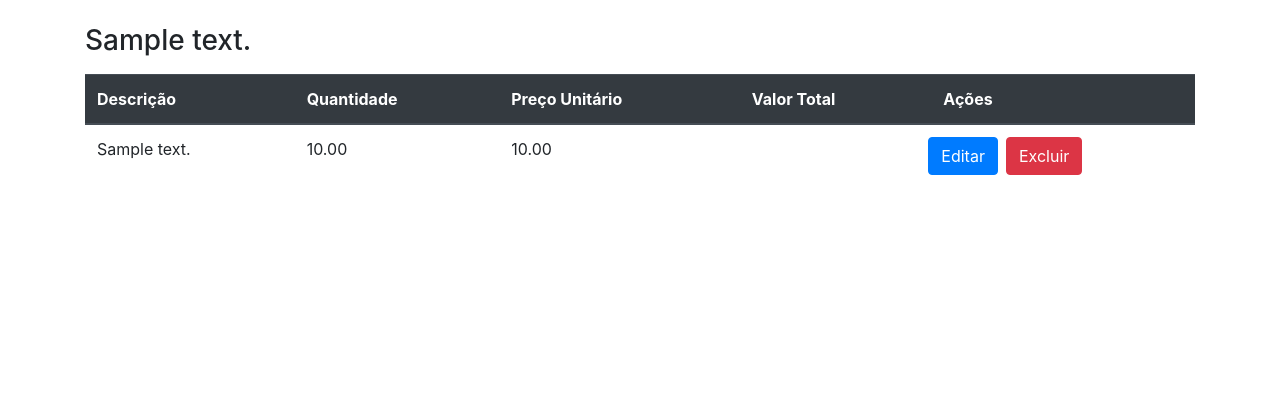
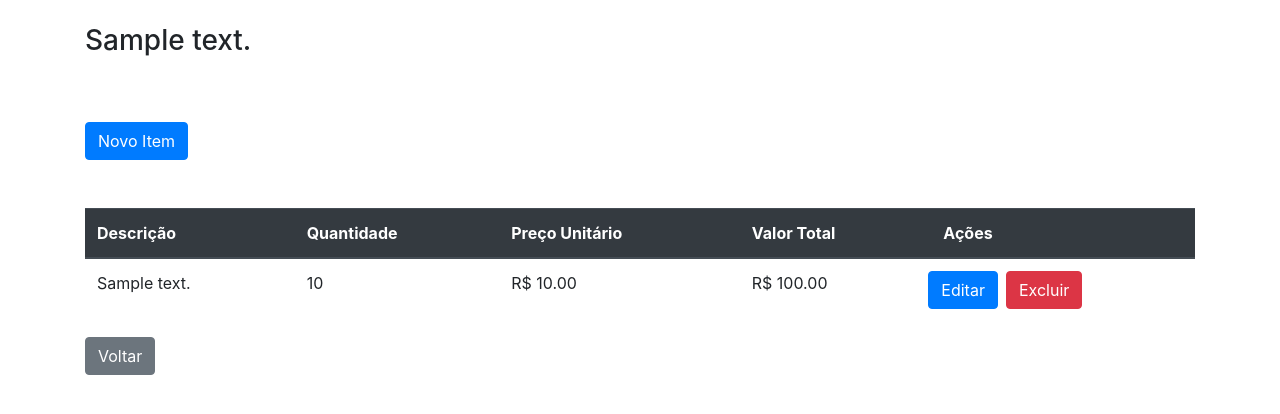
Before and after one commit to jcarlosrlopes/money_notebook, a Django app: page /contas/1/vales/1 in a window 1280 px wide. Shown: the part 56-470 px from the top of the page. Run offline with Django 3.2, Linux system fonts and the light colour scheme; a user stored in the database is signed in; tables that the repository leaves empty hold one stand-in row (values such as "Sample post"); some libraries are stand-ins or nearby versions.

Commit message:
Fixed inline formset functionality of Sales and sales items

```diff
--- a/money_notebook/sales/templates/sales/payments.html
+++ b/money_notebook/sales/templates/sales/payments.html
@@ -6,6 +6,7 @@
 
     <a href="{% url 'sales:new_payment' view.kwargs.sale_id %}" class="btn btn-primary my-5">Novo Pagamento</a>
 
+    {% if payments %}
         <table class="table">
             <thead class="thead-dark">
                 <tr>
@@ -32,6 +33,9 @@
                 {% endfor %}
             </tbody>
         </table>
+    {% else %}
+        <p class="text-center">Não há pagamentos para este vale.</p>
+    {% endif %}
 
     {% include 'includes/pagination.html' %}
 
--- a/money_notebook/sales/templates/sales/view_sale.html
+++ b/money_notebook/sales/templates/sales/view_sale.html
@@ -4,6 +4,9 @@
 
     <h3 class="mb-3">{{ sale.description }}</h3>
 
+    <a href="{% url 'sales:new_item' view.kwargs.sale_id %}" class="btn btn-primary my-5">Novo Item</a>
+
+    {% if items %}
     <table class="table">
         <thead class="thead-dark">
             <th>Descrição</th>
@@ -13,21 +16,26 @@
             <th>Ações</th>
         </thead>
         <tbody>
-            {% for item in sale.items.all %}
+            {% for item in items.with_total %}
                 <tr>
                     <td>{{ item.description }}</td>
-                    <td>{{ item.quantity }}</td>
-                    <td>{{ item.unit_price }}</td>
-                    <td>{{ item.total_value }}</td>
+                    <td>{{ item.quantity|floatformat:"-2" }}</td>
+                    <td>R$ {{ item.unit_price|floatformat:2 }}</td>
+                    <td>R$ {{ item.total|floatformat:2 }}</td>
                     <td>
                         <div class="row">
-                            <a href="{% url 'sales:update_item' item.id %}" class="btn btn-primary mr-2">Editar</a>
-                            <a href="{% url 'sales:delete_item' item.id %}" class="btn btn-danger js-load-form">Excluir</a>
+                            <a href="{% url 'sales:update_item' sale.id item.id %}" class="btn btn-primary mr-2">Editar</a>
+                            <a href="{% url 'sales:delete_item' sale.id item.id %}" class="btn btn-danger js-load-form">Excluir</a>
                         </div>
                     </td>
                 </tr>
             {% endfor %}
         </tbody>
     </table>
+    {% else %}
+        <p class="text-center">Não há items cadastrados para esse vale.</p>
+    {% endif %}
+
+    <a href="{% url 'sales:view_account' sale.account.id %}" class="btn btn-secondary">Voltar</a>
 
 {% endblock content %}
--- a/money_notebook/sales/views.py
+++ b/money_notebook/sales/views.py
@@ -2,15 +2,13 @@ from django.shortcuts import render, get_list_or_404, get_object_or_404, redirec
 from django.contrib.auth.decorators import login_required
 from django.contrib.messages.views import SuccessMessageMixin
 from django.views.generic import ListView, DetailView, CreateView, UpdateView, DeleteView
-from django.forms.models import inlineformset_factory
-from django.forms.formsets import all_valid
 from django.utils.decorators import method_decorator
 from django.urls import reverse_lazy
 from django.db import transaction
 from django.db.models import Sum
+from extra_views import CreateWithInlinesView, UpdateWithInlinesView, InlineFormSetFactory
 from .models import OnCreditSale, ClientAccount, SaleItem, Payment
 from .forms import ClientAccountForm, OnCreditSaleForm, SaleItemForm, PaymentForm
-from extra_views import CreateWithInlinesView, UpdateWithInlinesView, InlineFormSetFactory
 
 class SaleItemInline(InlineFormSetFactory):
     model = SaleItem
@@ -23,49 +21,6 @@ class HomeListView(ListView):
     queryset = OnCreditSale.objects.order_by('created_at')[:5]
     context_object_name = 'oldest_sales'
     paginate_by = 10
-
-# @method_decorator(login_required, 'dispatch')
-# class ClientsListView(ListView):
-#     template_name = 'sales/clients.html'
-#     context_object_name = 'clients'
-#     model = ClientAccount
-#     paginate_by = 10
-
-# @login_required
-# def new_client(request):
-#     if request.method == 'POST':
-#         try:
-#             form = ClientAccountForm(request.POST)
-#             form.save()
-#             return redirect('sales:clientes')
-#         except ValueError:
-#             return render(request, 'sales/new_update_client.html', { 'form': form })
-#     else:
-#         client_form = ClientAccountForm()
-#         return render(request, 'sales/new_update_client.html', { 'form': client_form })
-
-# @method_decorator(login_required, 'dispatch')
-# class ClientUpdateView(UpdateView):
-#     model = ClientAccount
-#     form_class = ClientAccountForm
-#     template_name = 'sales/new_update_client.html'
-#     context_object_name = 'client'
-#     pk_url_kwarg = 'client_id'
-#     success_url = reverse_lazy('sales:clientes')
-
-# @method_decorator(login_required, 'dispatch')
-# class ClientDetailView(DetailView):
-#     model = ClientAccount
-#     template_name = 'sales/view_client.html'
-#     context_object_name = 'client'
-#     pk_url_kwarg = 'client_id'
-
-# @login_required
-# def delete_client(request, client_id):
-#     client = get_object_or_404(ClientAccount, pk=client_id)
-#     if request.method == 'POST':
-#         client.delete()
-#         return redirect('sales:clientes')
 
 @method_decorator(login_required, 'dispatch')
 class AccountsListView(ListView):
@@ -83,13 +38,16 @@ class AccountsListView(ListView):
         queryset = super().get_queryset()
         return queryset.annotate(total_value=Sum('sales__total_value')).order_by('created_at')
 
-
 @method_decorator(login_required, 'dispatch')
 class AccountDetailView(DetailView):
     model = ClientAccount
     template_name = 'sales/view_account.html'
     context_object_name = 'account'
     pk_url_kwarg = 'account_id'
+
+    def get_queryset(self):
+        queryset = super().get_queryset()
+        return queryset.annotate(total_value=Sum('sales__total_value'))
 
 @method_decorator(login_required, 'dispatch')
 class AccountCreateView(CreateView):
@@ -102,20 +60,6 @@ class AccountCreateView(CreateView):
         newaccount.created_by = self.request.user
         newaccount.save()
         return redirect('sales:accounts')
-
-# def new_account(request):
-#     if request.method == 'POST':
-#         try:
-#             form = ClientAccountForm(request.POST)
-#             newaccount = form.save(commit=False)
-#             newaccount.created_by = request.user
-#             newaccount.save()
-#             return redirect('sales:accounts')
-#         except ValueError:
-#             return render(request, 'sales/new_update_account.html', {'form': form })
-#     else:
-#         form = ClientAccountForm()
-        # return render(request, 'sales/new_update_account.html', {'form': form })
 
 @method_decorator(login_required, 'dispatch')
 class AccountUpdateView(UpdateView):
@@ -135,42 +79,6 @@ class AccountDeleteView(SuccessMessageMixin, DeleteView):
     pk_url_kwarg = 'account_id'
     success_message = "Conta excluída com sucesso!"
 
-# @login_required
-# def new_update_sale(request, account_id):
-#     account = get_object_or_404(ClientAccount, pk=account_id)
-#     SaleItemFormSet = inlineformset_factory(OnCreditSale, SaleItem, form=SaleItemForm, can_delete=False)
-#     if request.method == 'POST':
-#         try:
-#             with transaction.atomic():
-#                 form = OnCreditSaleForm(request.POST, prefix='sale')
-#                 sale = form.save(commit=False)
-#                 sale.total_value = 0
-#                 sale.account = account
-#                 sale.created_by = request.user
-#                 sale.save()
-
-#                 formset = SaleItemFormSet(request.POST, prefix='items', instance=sale)
-#                 sale_total = 0
-#                 if formset.is_valid():
-#                     items_form = formset.save(commit=False)
-#                     print(items_form)
-#                     for item in items_form:
-#                         item.total_value = item.quantity * item.unit_price
-#                         sale_total += item.total_value
-#                         item.save()
-
-#                     sale_update = OnCreditSale.objects.select_for_update().get(pk=sale.id)
-#                     sale_update.total_value = sale_total
-#                     sale_update.save()
-
-#             return redirect(reverse('sales:view_account', kwargs={ 'account_id': account_id }))
-#         except ValueError:
-#             return render(request, 'sales/new_update_sale.html', { 'form': form })
-#     else:
-#         form = OnCreditSaleForm(prefix='sale')
-#         formset = SaleItemFormSet(queryset=SaleItem.objects.none())
-#         return render(request, 'sales/new_update_sale.html', { 'sale_form': form, 'item_formset': formset })
-
 @method_decorator(login_required, 'dispatch')
 class SaleCreateView(CreateWithInlinesView):
     model = OnCreditSale
@@ -184,29 +92,25 @@ class SaleCreateView(CreateWithInlinesView):
             self.fields = ['account', 'description', 'receipt']
         return super().dispatch(request, *args, **kwargs)
 
-    # def form_valid(self, form):
-    #     sale = form.save(commit=False)
-    #     sale.created_by = self.request.user
-    #     sale.save()
+    def forms_valid(self, form, inlines):
+        if 'account_id' in self.kwargs:
+            form.instance.account = ClientAccount.objects.get(pk=self.kwargs['account_id'])
 
-    #     if formset.is_valid():
-    #         items_form = formset.save(commit=False)
-    #         print(items_form)
-    #         for item in items_form:
-    #             item.total_value = item.quantity * item.unit_price
-    #             sale_total += item.total_value
-    #             item.save()
+        form.instance.created_by = self.request.user
 
-    #         sale_update = OnCreditSale.objects.select_for_update().get(pk=sale.id)
-    #         sale_update.total_value = sale_total
-    #         sale_update.save()
-    #     return redirect(reverse('sales:payments',kwargs={ 'sale_id': sale.id }))
+        with transaction.atomic():
+            self.object = form.save()
 
-    # def get_context_data(self, **kwargs):
-    #     print(kwargs)
-    #     if 'account_id' not in kwargs:
-    #         self.fields = ['account', 'description', 'receipt']
-    #     return super().get_context_data(**kwargs)
+            response = self.form_valid(form)
+            items = inlines[0].save(commit=False)
+            for item in items:
+                item.created_by = self.request.user
+                item.save()
+
+            self.object.calculate_total()
+            self.object.save()
+
+        return redirect(self.object.get_absolute_url())
 
 @method_decorator(login_required, 'dispatch')
 class SaleUpdateView(UpdateWithInlinesView):
@@ -216,6 +120,19 @@ class SaleUpdateView(UpdateWithInlinesView):
     pk_url_kwarg = 'sale_id'
     fields = ['description', 'receipt']
     success_url = reverse_lazy('sales:sales')
+
+    def forms_valid(self, form, inlines):
+        with transaction.atomic():
+            response = self.form_valid(form)
+            items = inlines[0].save(commit=False)
+            for item in items:
+                item.created_by = self.request.user
+                item.save()
+
+            self.object.calculate_total()
+            self.object.save()
+
+        return redirect(self.object.get_absolute_url())
 
 @method_decorator(login_required, 'dispatch')
 class SalesListView(ListView):
@@ -240,13 +157,26 @@ class SaleDetailView(DetailView):
     context_object_name = 'sale'
     pk_url_kwarg = 'sale_id'
 
+    def get_context_data(self, **kwargs):
+        context = super().get_context_data(**kwargs)
+        context["items"] = self.get_object().items.all()
+        return context
+
 @method_decorator(login_required, 'dispatch')
 class SaleDeleteView(DeleteView):
     model = OnCreditSale
     template_name = 'sales/delete_sale.html'
     pk_url_kwarg = 'sale_id'
-    success_url = reverse_lazy('sales:sales')
+    # success_url = reverse_lazy('sales:sales')
     context_object_name = 'sale'
+
+    def delete(self, request, *args, **kwargs):
+        if 'account_id' in self.kwargs:
+            self.success_url = redirect('sales:accounts', kwargs={ 'account_id': self.kwargs['account_id']})
+        else:
+            self.success_url = reverse_lazy('sales:sales')
+
+        return super().delete(request, *args, **kwargs)
 
 @method_decorator(login_required, 'dispatch')
 class SaleItemCreateView(CreateView):
@@ -302,116 +232,12 @@ class SaleItemDeleteView(DeleteView):
             sale.save()
 
         return redirect(self.get_success_url(), kwargs= { 'sale_id': kwargs['sale_id']})
-    # model = OnCreditSale
-    # form_class = OnCreditSaleForm
-
-    # def get(self, request, *args, **kwargs):
-    #     """
-    #     Handles GET requests and instantiates a blank version of the form and formsets.
-    #     """
-    #     self.object = self.get_object()
-    #     form_class = self.get_form_class()
-    #     form = self.get_form(form_class)
-    #     SaleItemFormSet = inlineformset_factory(OnCreditSale, SaleItem, form=SaleItemForm, can_delete=False, extra=1)
-    #     inlines = SaleItemFormSet(instance=self.object)
-    #     return self.render_to_response(
-    #         self.get_context_data(form=form, inlines=inlines, **kwargs)
-    #     )
-
-    # def post(self, request, *args, **kwargs):
-    #     """
-    #     Handles POST requests, instantiating a form and formset instances with the
-    #     passed POST variables and then checked for validity.
-    #     """
-    #     self.object = self.get_object()
-    #     form_class = self.get_form_class()
-    #     form = self.get_form(form_class)
-
-    #     initial_object = self.object
-    #     if form.is_valid():
-    #         self.object = form.save(commit=False)
-    #         form_validated = True
-    #     else:
-    #         form_validated = False
-
-    #     SaleItemFormSet = inlineformset_factory(OnCreditSale, SaleItem, form=SaleItemForm, can_delete=False, extra=1)
-    #     inlines = SaleItemFormSet()
-
-    #     if all_valid(inlines) and form_validated:
-    #         return self.forms_valid(form, inlines)
-    #     self.object = initial_object
-    #     return self.forms_invalid(form, inlines)
-
-    # def forms_valid(self, form, inlines):
-    #     """
-    #     If the form and formsets are valid, save the associated models.
-    #     """
-    #     response = self.form_valid(form)
-    #     for formset in inlines:
-    #         formset.save()
-    #     return response
-
-    # def forms_invalid(self, form, inlines):
-    #     """
-    #     If the form or formsets are invalid, re-render the context data with the
-    #     data-filled form and formsets and errors.
-    #     """
-    #     return self.render_to_response(
-    #         self.get_context_data(form=form, inlines=inlines)
-    #     )
-
-    # def get_context_data(self, **kwargs):
-    #     context = super(SaleUpdateView, self).get_context_data(**kwargs)
-    #     SaleItemFormSet = inlineformset_factory(OnCreditSale, SaleItem, form=SaleItemForm, can_delete=False, extra=1)
-    #     # context["formset"] = SaleItemFormSet(instance=self.object)
-    #     if self.request.POST:
-    #         context['sale_form'] = OnCreditSaleForm(self.request.POST, instance=self.object)
-    #         context['item_formset'] = SaleItemFormSet(self.request.POST, instance=self.object)
-    #     else:
-    #         context['sale_form'] = OnCreditSaleForm(instance=self.object)
-    #         context['item_formset'] = SaleItemFormSet(instance=self.object)
-    #     return context
-
-    # def form_valid(self, form):
-    #     context = self.get_context_data()
-    #     form_class = self.get_form_class()
-    #     form = self.get_form(form_class)
-    #     print(form)
-    #     print(self.get_object())
-    #     print(context["sale_form"])
-
-    #     # sale_update = OnCreditSale.objects.select_for_update().get(pk=self.object.id)
-    #     item_form = context['item_formset']
-    #     if item_form.is_valid():
-    #         self.object = form.save()
-    #         item_form.instance = self.object
-    #         item_form.save()
-
-    #     # print(self.object)
-
-    #     return redirect(reverse('sales:view_sale', kwargs={ 'account_id': self.object.account.id, 'sale_id': self.object.id }))
-
-    # form = OnCreditSaleForm(prefix='sale')
-    # # SaleItemFormSet = inlineformset_factory(OnCreditSale, SaleItem, form=SaleItemForm, can_delete=False)
-    # formset = SaleItemFormSet(queryset=SaleItem.objects.none())
-
-# @login_required
-# def delete_sale(request, sale_id):
-#     sale = get_object_or_404(OnCreditSale, pk=sale_id)
-#     if request.method == 'POST':
-#         sale.delete()
-#         return redirect('sales:sales')
-
-# def view_sale(request, account_id, sale_id):
-#     sale = OnCreditSale.objects.get(pk=sale_id)
-#     return render(request, 'sales/view_sale.html', { 'sale': sale })
 
 @method_decorator(login_required, 'dispatch')
 class PaymentListView(ListView):
     model = Payment
     template_name = 'sales/payments.html'
     context_object_name = 'payments'
-    allow_empty = False
     paginate_by = 10
 
     def get_queryset(self):
```
Also changed, not shown: money_notebook/sales/models.py (+20 -1 lines), money_notebook/sales/templates/sales/view_account.html (+7 -2 lines), money_notebook/sales/templates/sales/sales.html (line endings or trailing spaces). Lines whose indentation alone changed are shown as unchanged.
